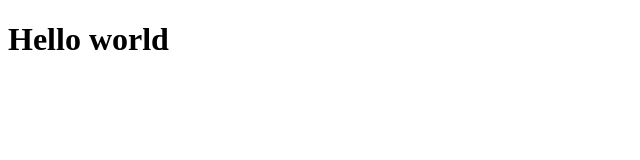
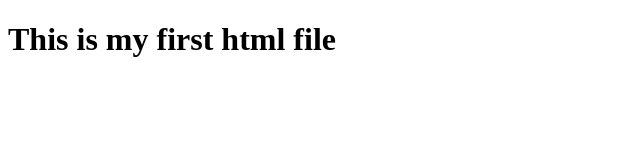
Before and after one commit to Muhammadfayisdev/datewithgit, a plain HTML site: page index.html in a window 1280 px wide. Shown: the whole page, without its empty margins (0-640 px from the left). Drawn offline with Linux system fonts and the light colour scheme.

Commit message:
second commit

```diff
--- a/index.html
+++ b/index.html
@@ -6,6 +6,6 @@
     <title>Document</title>
 </head>
 <body>
-    <h1>Hello world</h1>
+    <h1>This is  my first html file</h1>
 </body>
 </html>
```
